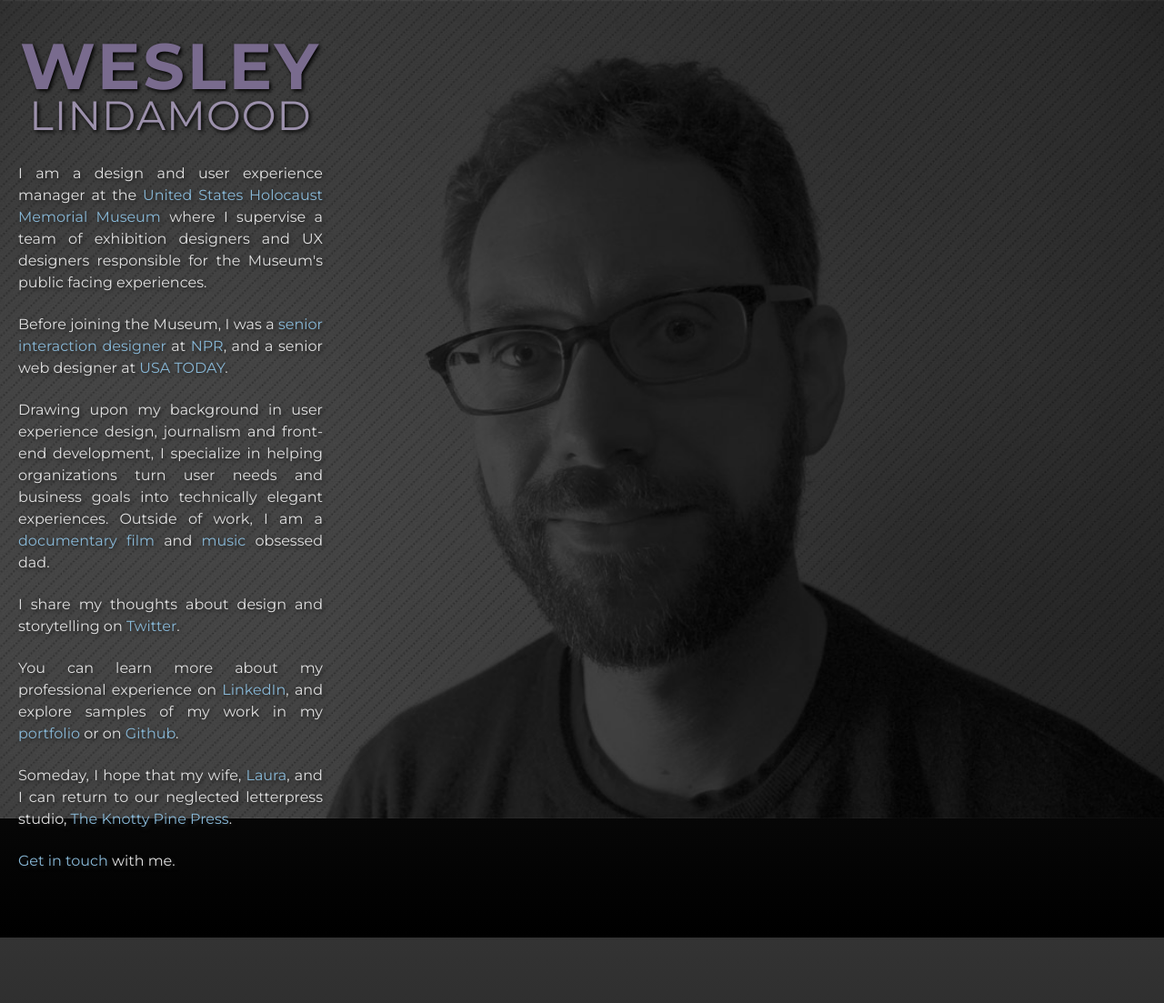
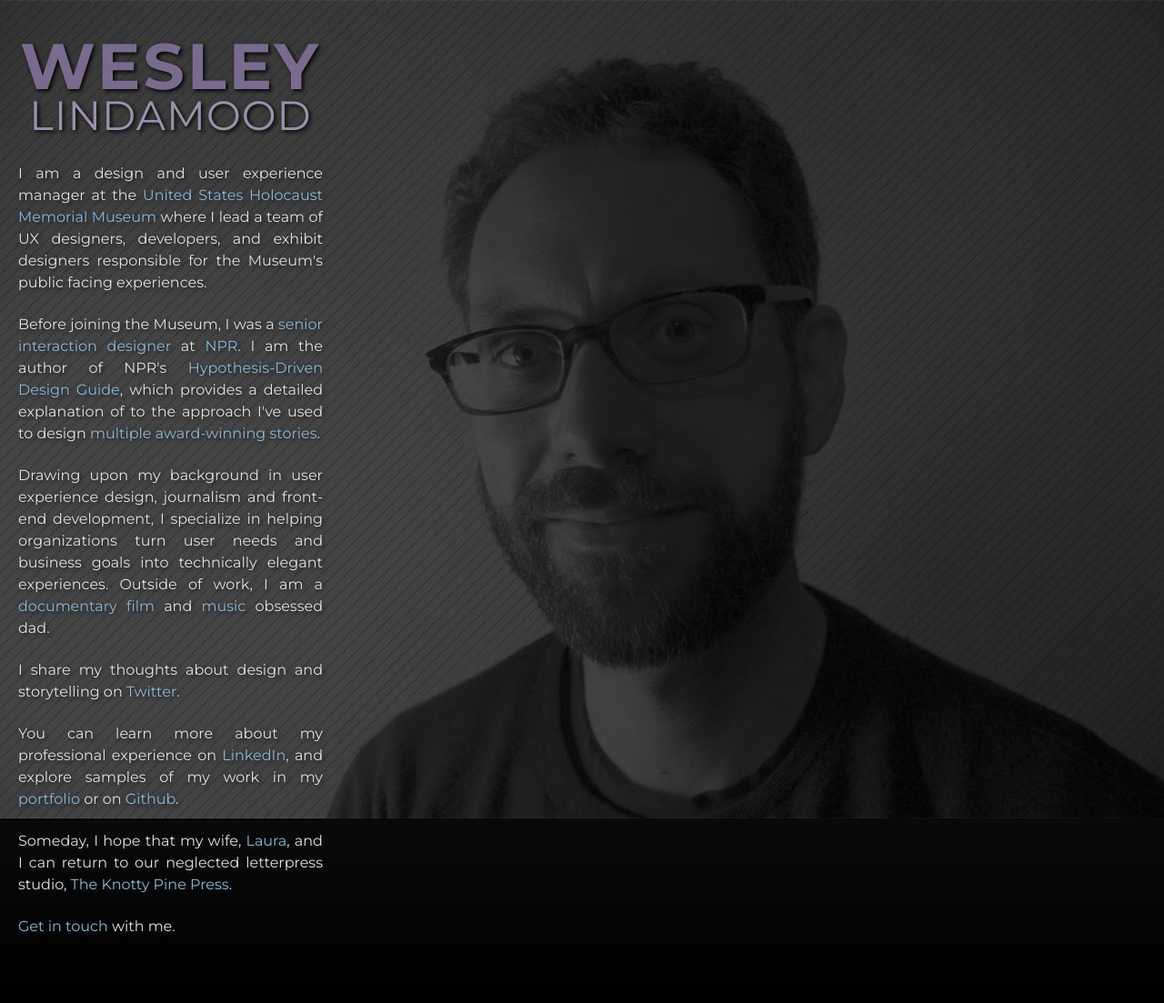
Before and after one commit to lindamood/lindamood.github.io, a Jekyll site: the page index.html, which Jekyll copies as it is, in a window 1280 px wide. Shown: the whole page at 91% size. Built offline with Jekyll 4.4.1, drawn with Linux system fonts in a browser that asks for light colours; nearby versions of some CDN libraries; before the commit the page ends 1031 px from its top, so only the background shows below that.

Commit message:
Update index.html
updating job description

```diff
--- a/index.html
+++ b/index.html
@@ -25,9 +25,9 @@
 
 	<h1><b>Wesley</b> Lindamood</h1>
 
-    <p>I am a design and user experience manager at the <a href="https://www.ushmm.org/">United States Holocaust Memorial Museum</a> where I supervise a team of exhibition designers and UX designers responsible for the Museum's public facing experiences.</p>
+    <p>I am a design and user experience manager at the <a href="https://www.ushmm.org/">United States Holocaust Memorial Museum</a> where I lead a team of UX designers, developers, and exhibit designers responsible for the Museum's public facing experiences.</p>
 
-    <p>Before joining the Museum, I was a <a href="https://twitter.com/nprviz">senior interaction designer</a> at <a href="">NPR</a>, and a senior web designer at <a href="https://www.usatoday.com/">USA TODAY</a>.</p>
+    <p>Before joining the Museum, I was a <a href="https://twitter.com/nprviz">senior interaction designer</a> at <a href="https://npr.org">NPR</a>. I am the author of NPR's <a href="https://training.npr.org/2018/06/25/take-our-playbook-nprs-guide-to-building-immersive-storytelling-projects/">Hypothesis-Driven Design Guide</a>, which provides a detailed explanation of to the approach I've used to design <a href="https://apps.npr.org/lookatthis/posts/publichousing/">multiple</a> <a href="http://apps.npr.org/tshirt/#/title">award-winning</a> <a href="http://apps.npr.org/lookatthis/posts/brazil/">stories</a>.</p>
 
     <p>Drawing upon my background in user experience design, journalism and front-end development, I specialize in helping organizations turn user needs and business goals into technically elegant experiences. Outside of work, I am a <a href="http://letterboxd.com/lindamood/list/recommended-documentaries/">documentary film</a> and <a href="https://itunes.apple.com/profile/lindamood/">music</a> obsessed dad. </p>
 
```
